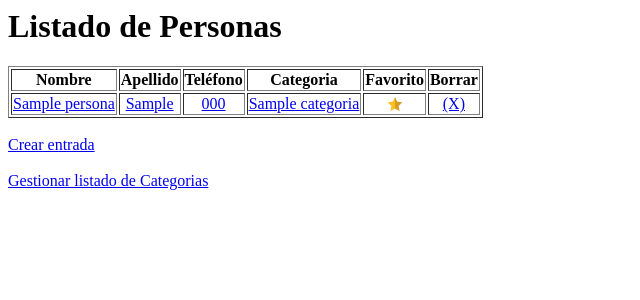
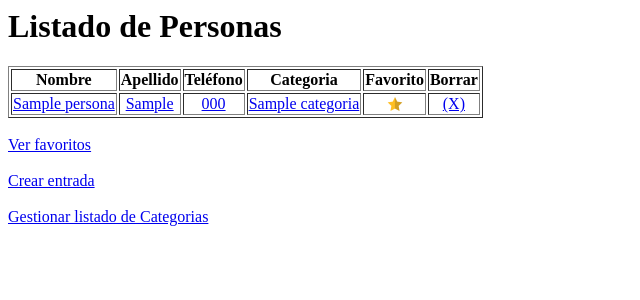
Before and after one commit to juanmaramiro92/daw2.2-juanmaramiro, a PHP site: page /personaListado.php in a window 1280 px wide. Shown: the top 300 px of the page, without its empty margins (0-640 px from the left). Run offline with PHP 8.4, Linux system fonts and the light colour scheme; tables that the repository leaves empty or names only in its code hold one stand-in row (values such as "Sample post").

Commit message:
Añadida la opción de ver solo a las personas favoritas

```diff
--- a/Base de Datos Agenda/personaListado.php
+++ b/Base de Datos Agenda/personaListado.php
@@ -3,8 +3,17 @@ require_once "_varios.php";
 
 $conexionBD = obtenerPdoConexionBD();
 
+$favoritos = (isset($_REQUEST["favoritos"]));
+
+if ($favoritos){
+    $sqlFavoritos = "WHERE p.estrella = 1";
+} else {
+    $sqlFavoritos = "";
+}
+
 $sql = "SELECT p.id AS pId, p.nombre AS pNombre, p.apellidos AS pApellidos, p.telefono AS pTelefono, p.estrella AS pEstrella, c.id AS cId, c.nombre AS cNombre
         FROM persona AS p INNER JOIN categoria AS c ON p.categoriaId = c.id
+        $sqlFavoritos
         ORDER BY p.nombre";
 
 $select = $conexionBD->prepare($sql);
@@ -60,6 +69,15 @@ $rs = $select->fetchAll();
 
 <br />
 
+<?php if (!$favoritos){ ?>
+<a href='personaListado.php?favoritos'>Ver favoritos</a>
+<?php } else { ?>
+<a href='personaListado.php?'>Ver todos</a>
+<?php } ?>
+
+<br>
+<br>
+
 <a href='personaFicha.php?id=-1'>Crear entrada</a>
 
 <br />
```
